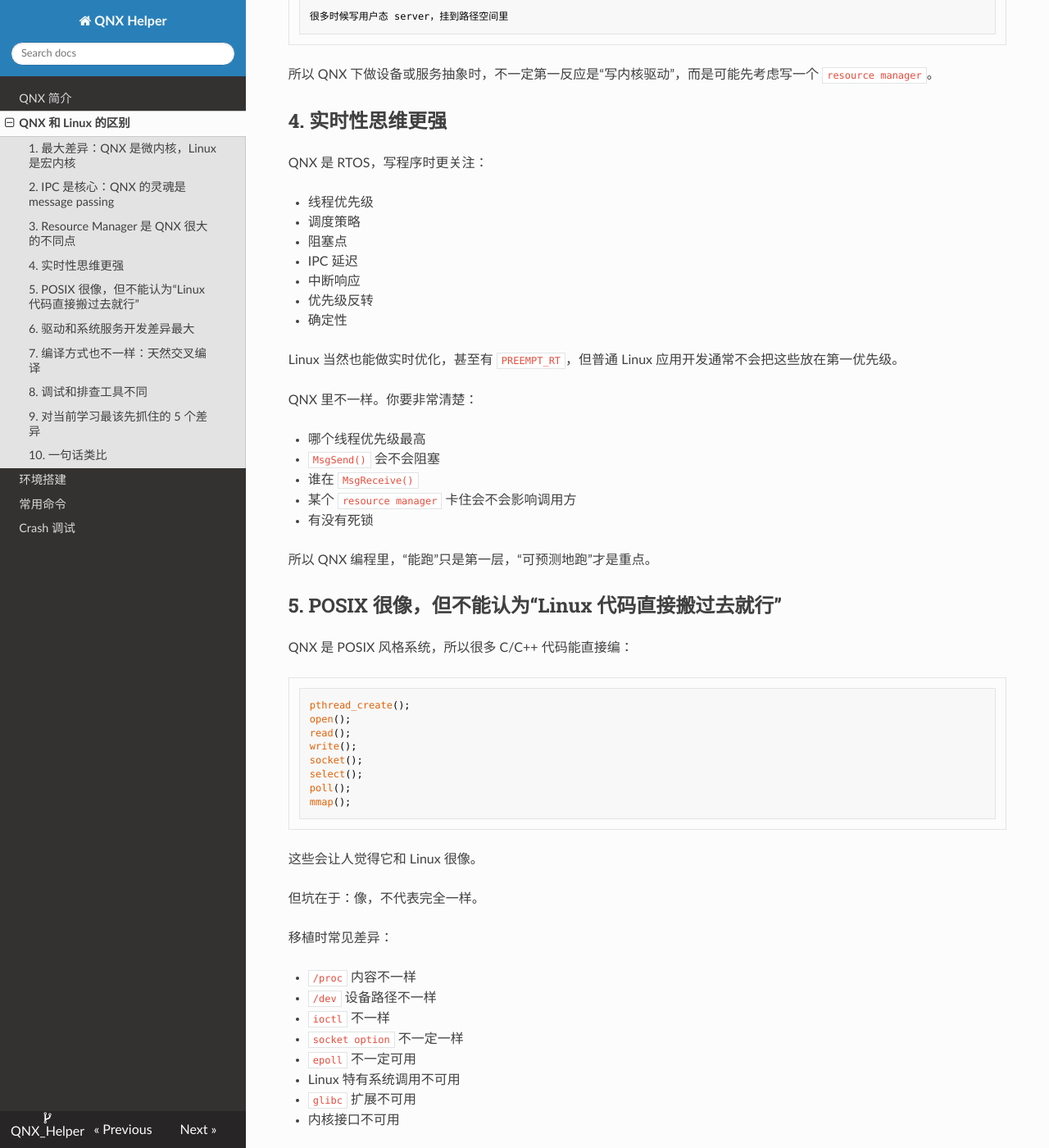
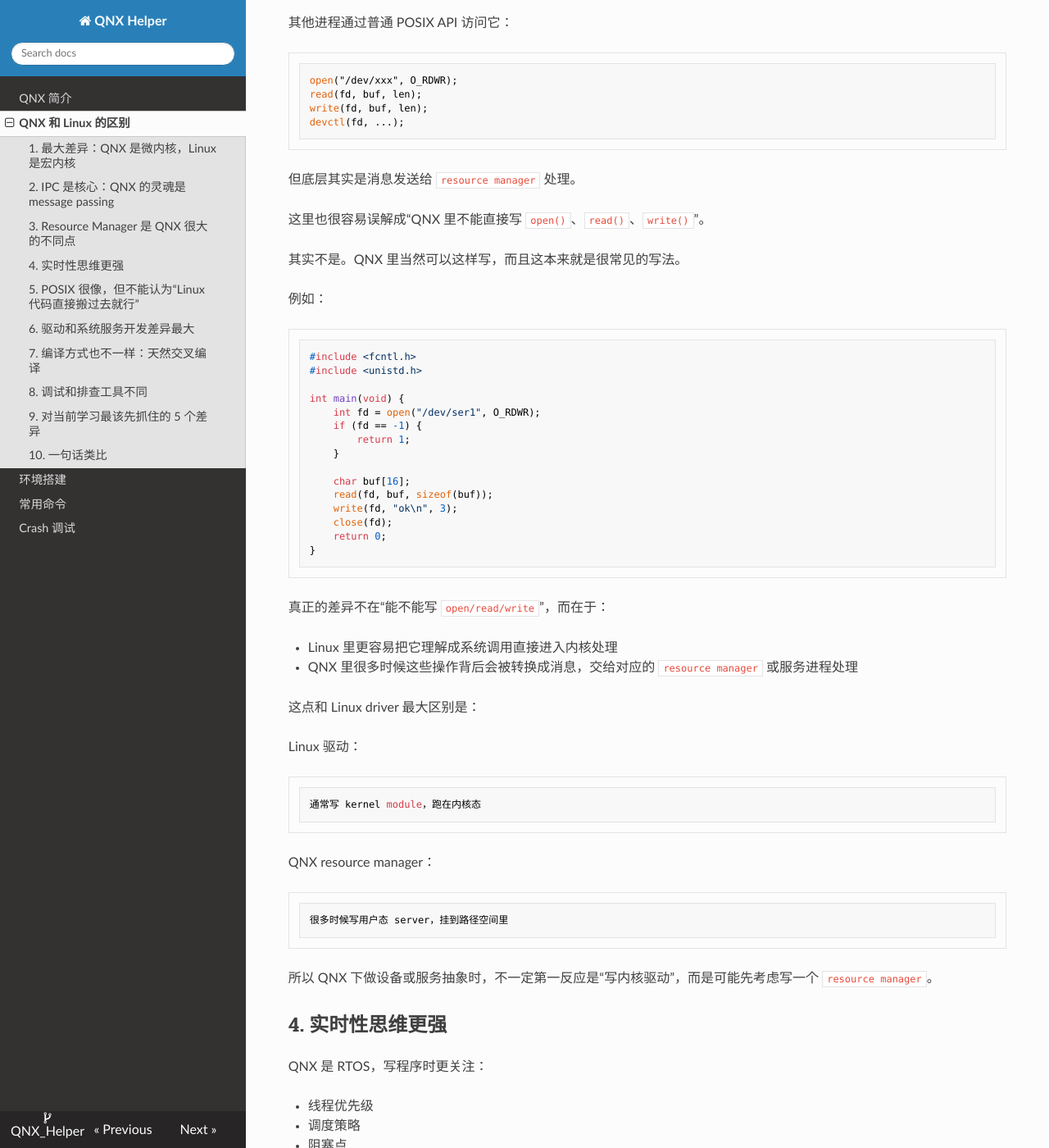
Before and after one commit to SwartzMss/QNX_Helper, an MkDocs documentation site: the page built from docs/getting-started/qnx-vs-linux.md, in a window 1280 px wide and 1400 px high, scrolled down 2544 px. Shown: the whole window at 82% size. Built offline with MkDocs 1.6.1, drawn with Linux system fonts in a browser that asks for light colours; nearby versions of some CDN libraries; some of the changed text lies outside the part shown.

Commit message:
Clarify QNX IPC and POSIX API usage

````diff
--- a/docs/getting-started/qnx-vs-linux.md
+++ b/docs/getting-started/qnx-vs-linux.md
@@ -69,6 +69,27 @@
 
 QNX 把“进程间通信”提升成了系统架构的主干。
 
+这里有一个很重要的补充：
+
+这组接口在 QNX 里不是“只存在于文档里”，而是真的会直接用到。
+
+最常见的场景是：
+
+- 自己写 IPC
+- 写服务进程
+- 写 `resource manager`
+- 做客户端 / 服务端模型
+
+不过也要分清两层：
+
+- 写普通应用时，不一定总要自己手写这些接口
+- 写底层服务、系统组件、消息式架构时，往往就会直接写到它们
+
+可以把它们理解成：
+
+- `open/read/write` 是上层常见接口
+- `MsgSend/MsgReceive/MsgReply` 是 QNX 更底层也更核心的通信接口
+
 ## 3. Resource Manager 是 QNX 很大的不同点
 
 这是从 Linux 转 QNX 时非常重要的概念。
@@ -91,6 +112,35 @@
 ```
 
 但底层其实是消息发送给 `resource manager` 处理。
+
+这里也很容易误解成“QNX 里不能直接写 `open()`、`read()`、`write()`”。
+
+其实不是。QNX 里当然可以这样写，而且这本来就是很常见的写法。
+
+例如：
+
+```c
+#include <fcntl.h>
+#include <unistd.h>
+
+int main(void) {
+    int fd = open("/dev/ser1", O_RDWR);
+    if (fd == -1) {
+        return 1;
+    }
+
+    char buf[16];
+    read(fd, buf, sizeof(buf));
+    write(fd, "ok\n", 3);
+    close(fd);
+    return 0;
+}
+```
+
+真正的差异不在“能不能写 `open/read/write`”，而在于：
+
+- Linux 里更容易把它理解成系统调用直接进入内核处理
+- QNX 里很多时候这些操作背后会被转换成消息，交给对应的 `resource manager` 或服务进程处理
 
 这点和 Linux driver 最大区别是：
 
````
